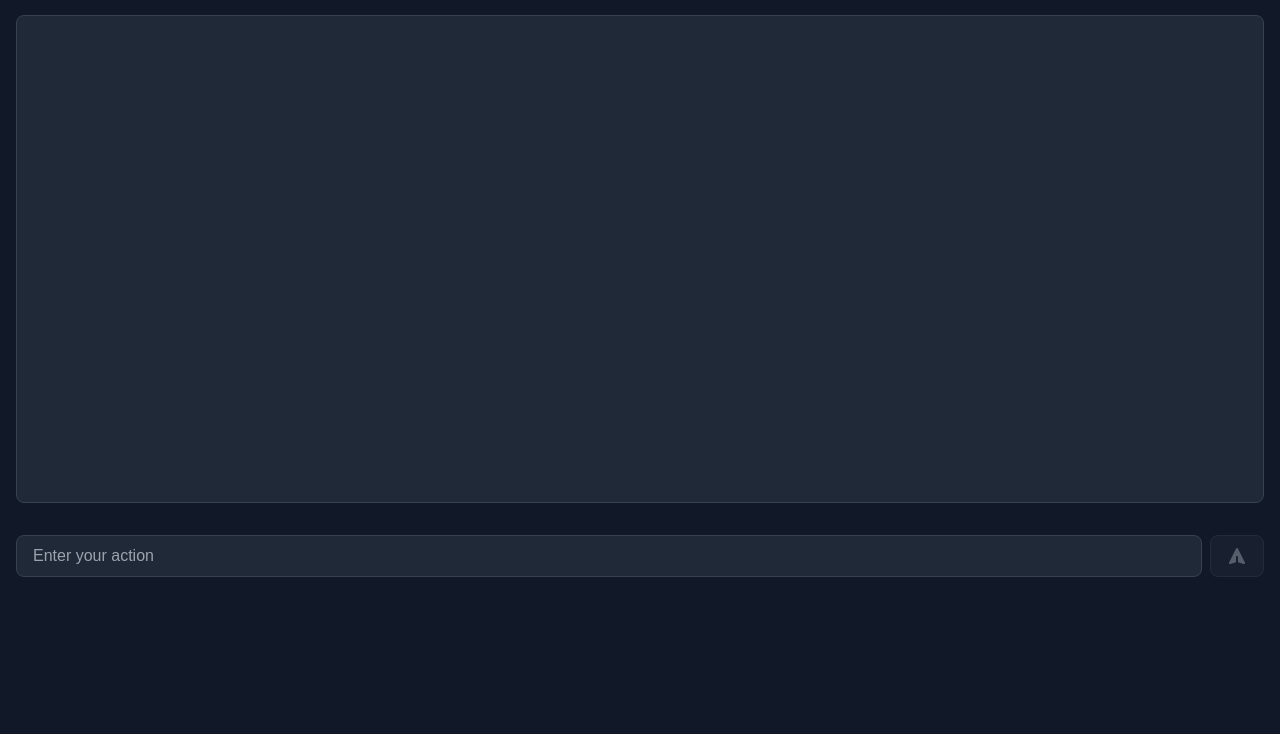
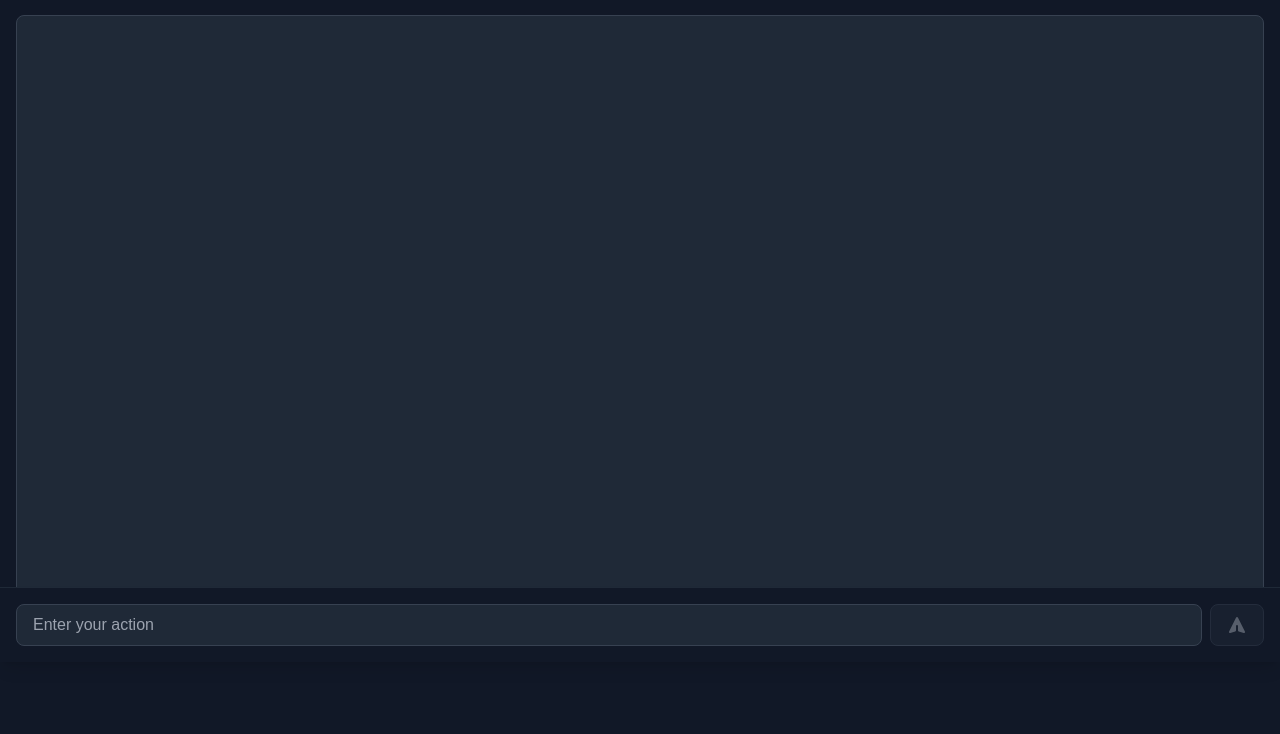
Before and after one commit to timonchiklol/Console_RPG, a Flask app: page /game in a window 1280 px wide. Shown: the part 138-872 px from the top of the page. Run offline with Flask 3, Linux system fonts and the light colour scheme; some libraries are stand-ins or nearby versions.

Commit message:
slight fix to always show the input button

```diff
--- a/templates/game.html
+++ b/templates/game.html
@@ -53,8 +53,8 @@
     </div>
   </header>
 
-  <!-- Main Content Area -->
-  <div class="flex flex-col flex-1">
+  <!-- Main Content Area - Scrollable -->
+  <div class="flex-1 flex flex-col overflow-hidden">
     <!-- Players Overview (Collapsed by Default) -->
     <div v-show="showPlayers" class="flex-none p-4">
       <div class="container mx-auto">
@@ -73,8 +73,8 @@
       </div>
     </div>
 
-    <!-- Messages Section with fixed height and equal spacing -->
-    <div class="px-4 py-4" style="height: calc(100vh - 280px)">
+    <!-- Messages Section - Scrollable -->
+    <div class="flex-1 overflow-hidden px-4 py-4">
       <div class="h-full mx-auto container">
         <div class="h-full bg-gray-800 rounded-lg border border-gray-700 overflow-y-auto" ref="messagesContainer">
           <div class="p-4">
@@ -99,9 +99,10 @@
         </div>
       </div>
     </div>
+  </div>
 
   <!-- Action Input - Fixed at bottom -->
-    <div class="flex-none p-4 bg-gray-900">
+  <div class="flex-none sticky bottom-0 p-4 bg-gray-900 border-t border-gray-800 shadow-lg">
     <div class="container mx-auto">
       <template v-if="diceNeeded">
         <div class="w-full flex gap-2">
@@ -151,7 +152,6 @@
           </button>
         </div>
       </template>
-      </div>
     </div>
   </div>
 
```
Lines whose indentation alone changed are shown as unchanged.
